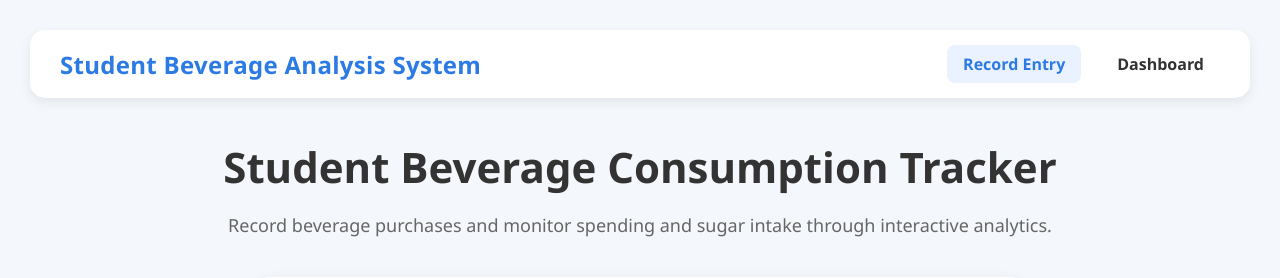
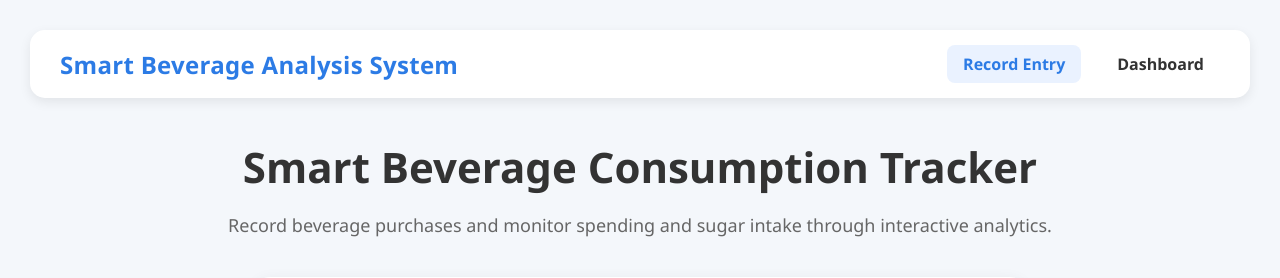
Before and after one commit to Kyvinn/programmingbusiness, a Flask app: page / in a window 1280 px wide. Shown: the top 278 px of the page. Run offline with Flask 3, Linux system fonts and the light colour scheme.

Commit message:
fix page title

```diff
--- a/templates/dashboard.html
+++ b/templates/dashboard.html
@@ -18,7 +18,7 @@
 
   <body>
     <header class="navbar">
-      <div class="logo">Student Beverage Analysis System</div>
+      <div class="logo">Smart Beverage Analysis System</div>
 
       <nav>
         <a href="/">Record Entry</a>
--- a/templates/index.html
+++ b/templates/index.html
@@ -16,7 +16,7 @@
 
   <body>
     <header class="navbar">
-      <div class="logo">Student Beverage Analysis System</div>
+      <div class="logo">Smart Beverage Analysis System</div>
 
       <nav>
         <a href="/" class="active">Record Entry</a>
@@ -25,7 +25,7 @@
     </header>
 
     <div class="hero-section">
-      <h1>Student Beverage Consumption Tracker</h1>
+      <h1>Smart Beverage Consumption Tracker</h1>
 
       <p>
         Record beverage purchases and monitor spending and sugar intake through
```
